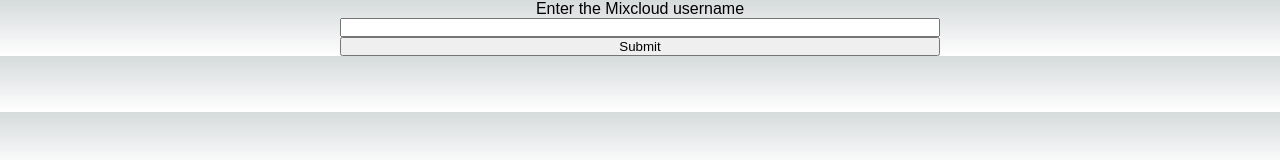
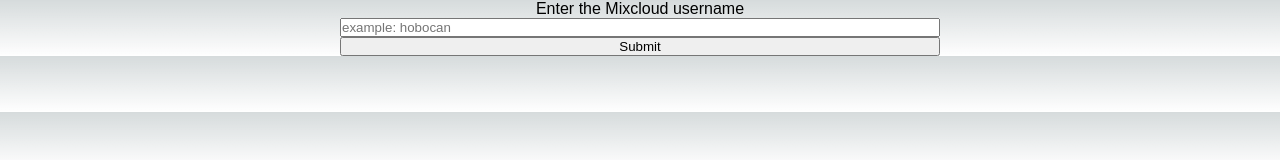
Before and after one commit to emilosman/mixcloud-to-rss, a Next.js app: page / in a window 1280 px wide. Shown: the top 160 px of the page. Built offline with nearby package versions, Linux system fonts and the light colour scheme.

Commit message:
add username example

```diff
--- a/pages/index.js
+++ b/pages/index.js
@@ -12,7 +12,7 @@
     <>
       <form className={styles.form} onSubmit={handleSubmit}>
         <label htmlFor="username">Enter the Mixcloud username</label>
-        <input type="text" id="username" name="username" required />
+        <input type="text" id="username" name="username" required  placeholder='example: hobocan'/>
         <button type="submit">Submit</button>
       </form>
     </>
```
